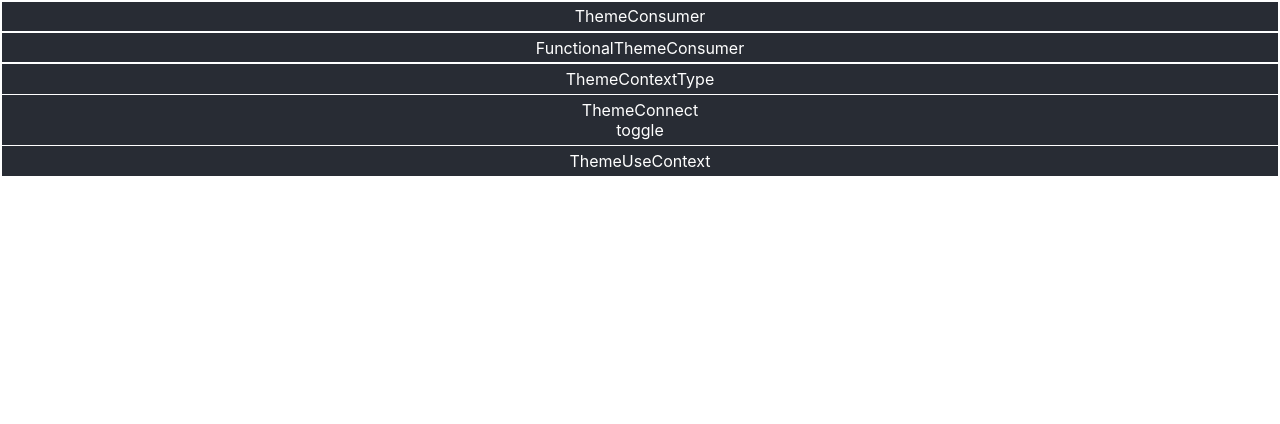
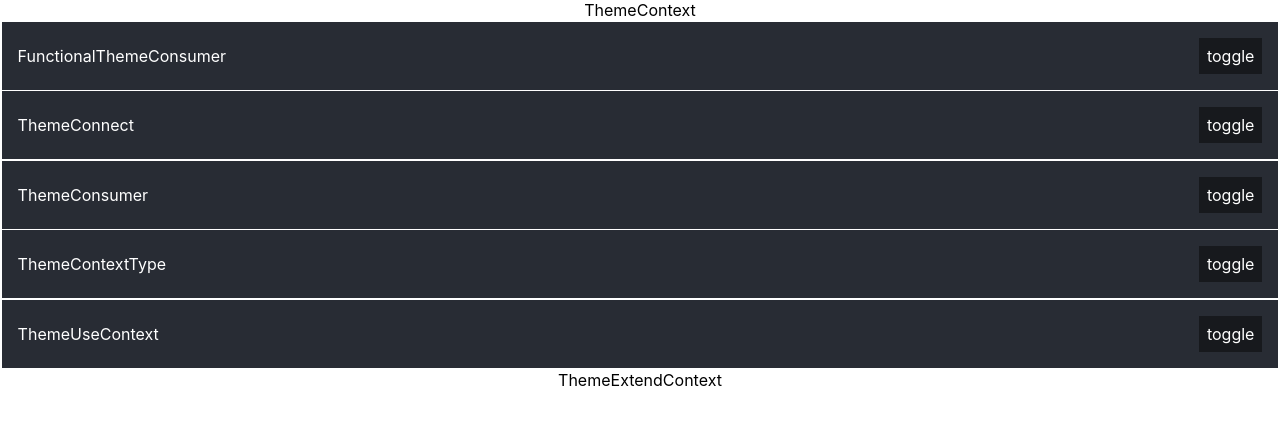
Before and after one commit to YehudaGold/context-component, a React (Create React App) app: page / in a window 1280 px wide. Shown: the top 424 px of the page. Built offline with nearby package versions, Linux system fonts and the light colour scheme.

Commit message:
fix toggel theme and added it to all components

```diff
--- a/src/App.css
+++ b/src/App.css
@@ -4,7 +4,15 @@
 
 .consumers-list > * {
     margin: 0.1em;
-    padding: 0.3em;
+    padding: 01em;
+    display: flex;
+    justify-content: space-between;
+    align-items: center;
+}
+
+.toggle {
+    background-color: #00000070;
+    padding: 0.5em;
 }
 
 .dark {
@@ -13,5 +21,6 @@
 }
 
 .light {
-    color: #3d9bbb;
+    background-color: #c5c5c0;
+    color: #000000;
 }
--- a/src/App.js
+++ b/src/App.js
@@ -11,16 +11,19 @@ import ThemeUseContext from './Components/ThemeUseContext';
 
 const App = () => (
     <div className="App">
-        <ThemeExtendContext />
         <ThemeContext>
+            ThemeContext
             <div className="consumers-list">
+                <FunctionalThemeConsumer />
+                <ThemeConnect />
                 <ThemeConsumer />
-                <FunctionalThemeConsumer />
                 <ThemeContextType />
-                <ThemeConnect />
                 <ThemeUseContext />
             </div>
         </ThemeContext>
+        <ThemeExtendContext>
+            ThemeExtendContext
+        </ThemeExtendContext>
     </div>
 );
 
--- a/src/Components/FunctionalThemeConsumer.jsx
+++ b/src/Components/FunctionalThemeConsumer.jsx
@@ -1,10 +1,15 @@
 import React from 'react';
 
 import ThemeContext from '../Contexts/ThemeContext';
+import ToggleTheme from './ToggleTheme';
 
 const FunctionalThemeConsumer = () => (
     <ThemeContext.Consumer>
-        {context => <div className={context.state.theme}>FunctionalThemeConsumer</div>}
+        {context =>
+            <div className={context.state.theme}>
+                FunctionalThemeConsumer
+                <ToggleTheme toggleTheme={context.actions.toggleTheme} />
+            </div>}
     </ThemeContext.Consumer>
 );
 
--- a/src/Components/ThemeConnect.jsx
+++ b/src/Components/ThemeConnect.jsx
@@ -7,15 +7,17 @@ import ToggleTheme from './ToggleTheme';
 class ThemeConnect extends PureComponent {
 
     static propTypes = {
-        setTheme: PropTypes.func.isRequired,
-        theme: PropTypes.string.isRequired
+        theme: PropTypes.string.isRequired,
+        toggleTheme: PropTypes.func.isRequired
     }
 
     render() {
+        const {toggleTheme, theme} = this.props;
+
         return (
-            <div className={this.props.theme}>
+            <div className={theme}>
                 ThemeConnect
-                <ToggleTheme setTheme={this.props.setTheme} theme={this.props.theme} />
+                <ToggleTheme toggleTheme={toggleTheme} />
             </div>
         );
     }
@@ -23,6 +25,6 @@ class ThemeConnect extends PureComponent {
 }
 
 const mapStateToProps = state => ({theme: state.theme}),
-      mapActionToProps = actions => ({setTheme: actions.setTheme});
+      mapActionToProps = actions => ({toggleTheme: actions.toggleTheme});
 
 export default ThemeContext.connect(mapStateToProps, mapActionToProps)(ThemeConnect);
--- a/src/Components/ThemeConsumer.jsx
+++ b/src/Components/ThemeConsumer.jsx
@@ -1,13 +1,21 @@
+/* eslint-disable class-methods-use-this */
+/* eslint-disable react/prefer-stateless-function */
 import React, {Component} from 'react';
 
 import ThemeContext from '../Contexts/ThemeContext';
+import ToggleTheme from './ToggleTheme';
 
 class ThemeConsumer extends Component {
 
     render() {
         return (
             <ThemeContext.Consumer>
-                {context => <div className={context.state.theme}>ThemeConsumer</div>}
+                {({actions, state}) => (
+                    <div className={state.theme}>
+                        ThemeConsumer
+                        <ToggleTheme toggleTheme={actions.toggleTheme} />
+                    </div>
+                )}
             </ThemeContext.Consumer>
         );
     }
--- a/src/Components/ThemeContextType.jsx
+++ b/src/Components/ThemeContextType.jsx
@@ -1,14 +1,20 @@
 import React, {Component} from 'react';
 
 import ThemeContext from '../Contexts/ThemeContext';
+import ToggleTheme from './ToggleTheme';
 
 class ThemeContextType extends Component {
 
     static contextType = ThemeContext.componentContext;
 
     render() {
+        const {actions, state} = this.context;
+
         return (
-            <div className={this.context.state.theme}>ThemeContextType</div>
+            <div className={state.theme}>
+                ThemeContextType
+                <ToggleTheme toggleTheme={actions.toggleTheme} />
+            </div>
         );
     }
 
--- a/src/Components/ThemeUseContext.jsx
+++ b/src/Components/ThemeUseContext.jsx
@@ -1,12 +1,16 @@
 import React, {useContext} from 'react';
 
 import ThemeContext from '../Contexts/ThemeContext';
+import ToggleTheme from './ToggleTheme';
 
 const ThemeUseContext = () => {
-    const {theme} = useContext(ThemeContext.componentContext).state;
+    const {actions, state} = useContext(ThemeContext.componentContext);
 
     return (
-        <div className={theme}>ThemeUseContext</div>
+        <div className={state.theme}>
+            ThemeUseContext
+            <ToggleTheme toggleTheme={actions.toggleTheme} />
+        </div>
     );
 };
 
--- a/src/Components/ToggleTheme.jsx
+++ b/src/Components/ToggleTheme.jsx
@@ -1,19 +1,12 @@
 import PropTypes from 'prop-types';
 import React from 'react';
 
-const ToggleTheme = ({theme, setTheme}) => {
-    const handleToggle = React.useCallback(() => {
-        setTheme(theme === 'dark' ? 'light' : 'dark');
-    }, [setTheme, theme]);
+const ToggleTheme = ({toggleTheme}) => (
+    <div className="toggle" onClick={toggleTheme}>toggle</div>
+);
 
-    return (
-        <div className="toggle" onClick={handleToggle}>toggle</div>
-    );
+ToggleTheme.propTypes = {
+    toggleTheme: PropTypes.func.isRequired
 };
 
-ToggleTheme.propTypes = {
-    setTheme: PropTypes.func.isRequired,
-    theme: PropTypes.string.isRequired
-};
-
-export default ToggleTheme;
+export default React.memo(ToggleTheme);
--- a/src/Contexts/ThemeContext.jsx
+++ b/src/Contexts/ThemeContext.jsx
@@ -5,20 +5,21 @@ export default class ThemeContext extends ContextComponent {
 
     state = {theme: 'dark', size: 10}
 
-    setTheme = (theme) => {
-        console.log(this);
-        this.setState({theme});
+    toggleTheme = () => {
+        this.setState(state => (state.theme === 'dark' ? {theme: 'light'} : {theme: 'dark'}));
     }
 
     setSize = (Size) => {
         this.setState({Size});
     }
 
-    dddd() {}
+    async func() {
+        this.setState({theme: 'dark'});
+    }
 
     /*
      * Actions = {
-     *     setTheme: (Size) => {
+     *     toggleTheme: (Size) => {
      *         this.setState({Size});
      *     },
      *     setSize: this.setSize
--- a/src/Contexts/ThemeExtendContext.jsx
+++ b/src/Contexts/ThemeExtendContext.jsx
@@ -5,7 +5,7 @@ class ThemeAContext extends ContextComponent {
 
     state = {theme: 'dark', size: 10};
 
-    setTheme = (Size) => {
+    toggleTheme = (Size) => {
         this.setState({Size});
     }
 
@@ -25,7 +25,7 @@ export default class ThemeExtendContext extends ThemeAContext {
 
     /*
      * Actions = {
-     *     setTheme: (Size) => {
+     *     toggleTheme: (Size) => {
      *         this.setState({Size});
      *     }
      * };
```
